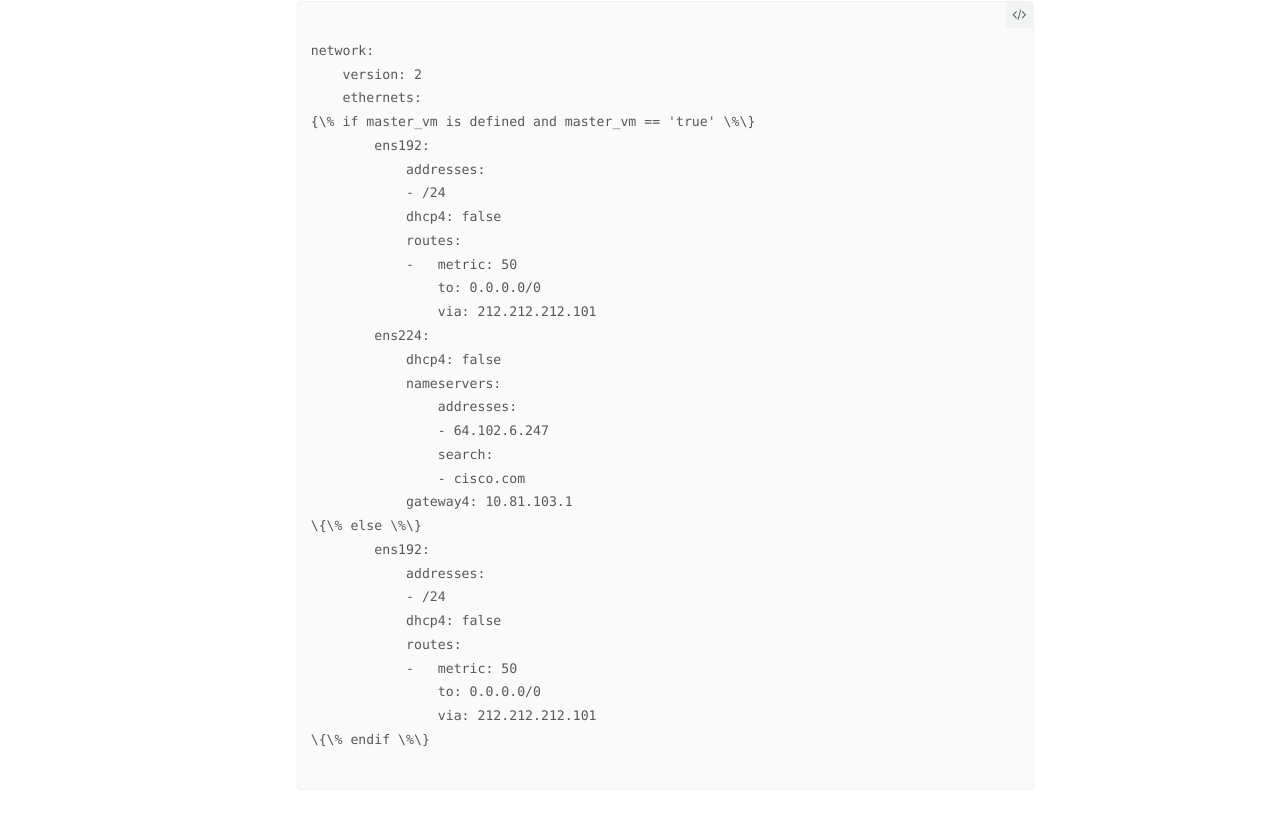
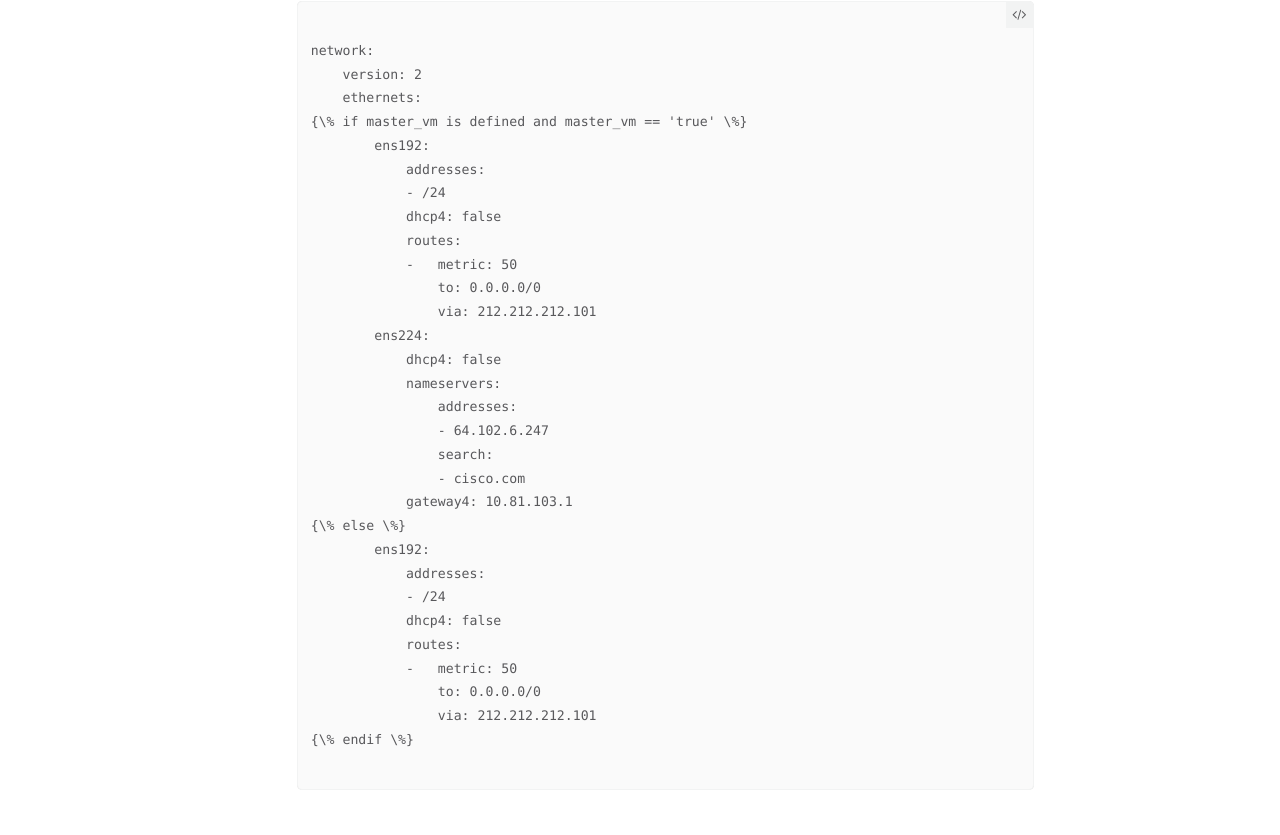
Before and after one commit to xrdocs/cnbng, a Jekyll site: the page built from _tutorials/multi-server-cnbng-cp-deployment-in-vmware.md, in a window 1280 px wide and 1400 px high, scrolled down 6213 px. Shown: the part 217-1052 px from the top of the window. Built offline with Jekyll 4.4.1, drawn with Linux system fonts in a browser that asks for light colours; comment, search, counter and statistics services are not loaded.

```diff
--- a/_tutorials/multi-server-cnbng-cp-deployment-in-vmware.md
+++ b/_tutorials/multi-server-cnbng-cp-deployment-in-vmware.md
@@ -468,7 +468,7 @@ clusters cnbng-cp-cluster1
 network:
     version: 2
     ethernets:
-{\% if master_vm is defined and master_vm == 'true' \%\}
+{\% if master_vm is defined and master_vm == 'true' \%}
         ens192:
             addresses:
             - {{K8S_SSH_IP}}/24
@@ -485,7 +485,7 @@ network:
                 search:
                 - cisco.com
             gateway4: 10.81.103.1
-\{\% else \%\}
+{\% else \%}
         ens192:
             addresses:
             - {{K8S_SSH_IP}}/24
@@ -494,7 +494,7 @@ network:
             -   metric: 50
                 to: 0.0.0.0/0
                 via: 212.212.212.101
-\{\% endif \%\}
+{\% endif \%}
 </code>
 </pre>
 </div>
```
